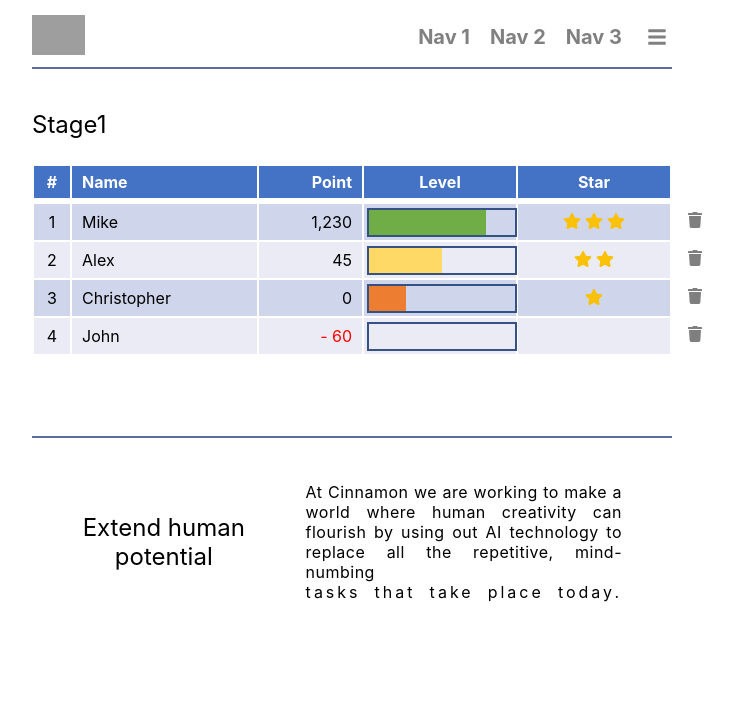
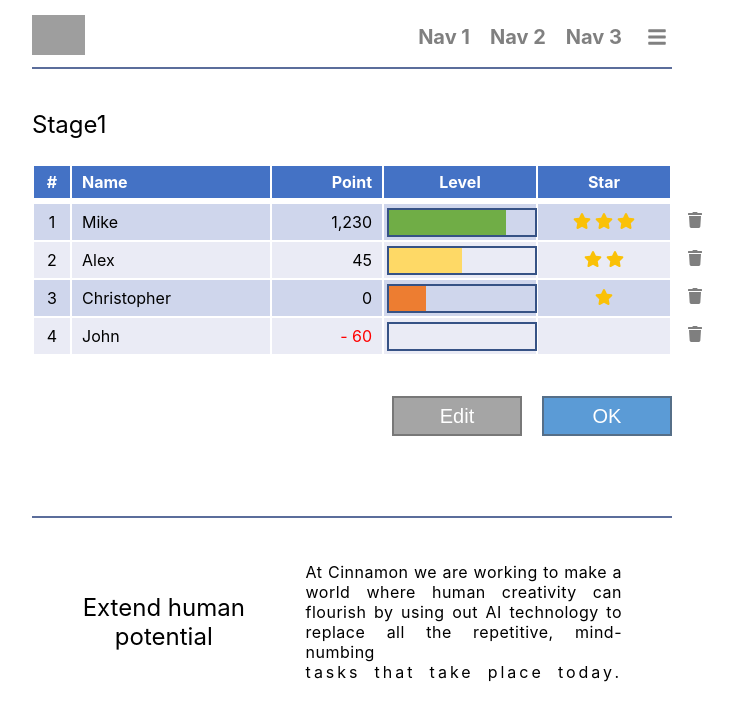
Before and after one commit to lamtronn/cinnamon-test, a React (Create React App) app: page / in a window 1280 px wide. Shown: the top 720 px of the page, without its empty margins (288-1021 px from the left). Built offline with nearby package versions, Linux system fonts and the light colour scheme; grey boxes are pictures that could not be loaded.

Commit message:
Add logic for editing user

```diff
--- a/src/components/Table/Point/Point.js
+++ b/src/components/Table/Point/Point.js
@@ -18,7 +18,9 @@ class Point extends PureComponent {
 
   convertNumber(point) {
     if (point > 1000) {
-      return point.toLocaleString();
+      // point = point.toString();
+      console.log(typeof(point));
+      return point.toLocaleString('en');
     }
     if (point < 0) {
       point = point.toString();
--- /dev/null
+++ b/src/components/Table/Star/Star.css
@@ -0,0 +1 @@
+/* No CSS *//*# sourceMappingURL=Star.css.map */
--- a/src/components/Table/Table.css
+++ b/src/components/Table/Table.css
@@ -41,6 +41,10 @@
   width: 150px;
 }
 
+.table-wrapper .table-container table .table-column-medium {
+  width: 130px;
+}
+
 .table-wrapper .table-container table .table-align-left {
   text-align: left;
   padding: 0 10px 0 10px;
@@ -56,11 +60,41 @@
 }
 
 .table-wrapper .table-container table .table-column-delete {
-  left: 170px;
+  left: 150px;
   -webkit-transform: translateY(-140%);
           transform: translateY(-140%);
   top: 50%;
   position: absolute;
+}
+
+.table-wrapper .table-container table .table-form-input {
+  height: 25px;
+  width: 100%;
+  font-size: 14px;
+}
+
+.table-wrapper .table-container .table-button {
+  margin-top: 40px;
+  text-align: right;
+}
+
+.table-wrapper .table-container .table-button .table-button-edit {
+  height: 40px;
+  width: 130px;
+  color: white;
+  background-color: #a5a5a5;
+  border: 2px solid #787878;
+  font-size: 20px;
+}
+
+.table-wrapper .table-container .table-button .table-button-ok {
+  margin-left: 20px;
+  height: 40px;
+  width: 130px;
+  color: white;
+  background-color: #5b9bd6;
+  border: 2px solid #566f88;
+  font-size: 20px;
 }
 
 .table-wrapper br {
--- a/src/components/Table/Table.js
+++ b/src/components/Table/Table.js
@@ -42,16 +42,33 @@ class Table extends Component {
 					star: 0,
 				},
 			],
+			usersEditing: null,
 			onEdit: false,
 		};
 	}
 
 	onDeleteUser = (id) => {
 		let { users } = this.state;
+		let newUsersArray = [...users];
 		let index = this.findIndex(id);
-		console.log(users);
-		users.splice(index, 1);
-		this.setState({ users: users });
+		newUsersArray.splice(index, 1);
+		console.log(newUsersArray, users);
+		this.setState({ users: newUsersArray });
+	};
+
+	onEditUser = (event, id) => {
+		let { users } = this.state;
+		let index = this.findIndex(id);
+		let newUsersArray = [...users];
+
+		let target = event.target;
+		let name = target.name;
+		let value = target.value;
+		newUsersArray[index][name] = value;
+		this.setState({
+			users: newUsersArray,
+		});
+		console.log(newUsersArray);
 	};
 
 	findIndex = (id) => {
@@ -65,11 +82,15 @@ class Table extends Component {
 		return result;
 	};
 
-	render() {
-		let userList = this.state.users.map((user, index) => {
+	onClickEdit = (param) => {
+		this.setState({ onEdit: param });
+	};
+
+	userList = () =>
+		this.state.users.map((user, index) => {
 			return (
-				<tr>
-					<td className="table-column-small">{user.id}</td>
+				<tr key={user.id}>
+					<td className="table-column-small">{index + 1}</td>
 					<td className="table-align-left">{user.name}</td>
 					<td className="table-align-right">
 						<Point point={user.point} />
@@ -92,6 +113,54 @@ class Table extends Component {
 			);
 		});
 
+	userListEdit = () =>
+		this.state.users.map((user, index) => {
+			return (
+				<tr>
+					<td className="table-column-small">{user.id}</td>
+					<td className="table-align-left">
+						<input
+							type="text"
+							name="name"
+							value={user.name}
+							className="table-form-input"
+							onChange={(event) => this.onEditUser(event, user.id)}
+						/>
+					</td>
+					<td className="table-align-right">
+						<input
+							type="number"
+							name="point"
+							value={user.point}
+							className="table-form-input"
+							onChange={(event) => this.onEditUser(event, user.id)}
+						/>
+					</td>
+					<td>
+						<input
+							type="number"
+							name="level"
+							value={user.level}
+							className="table-form-input"
+							onChange={(event) => this.onEditUser(event, user.id)}
+						/>
+					</td>
+					<td className="table-column-star">
+						<select value={user.star} name="star" onChange={(event) => this.onEditUser(event, user.id)}>
+							<option value={0}>0</option>
+							<option value={1}>1</option>
+							<option value={2}>2</option>
+							<option value={3}>3</option>
+						</select>
+					</td>
+				</tr>
+			);
+		});
+
+	render() {
+		let userList = this.userList();
+		let userListEdit = this.userListEdit();
+
 		return (
 			<div className="table-wrapper">
 				<div className="table-container">
@@ -105,14 +174,27 @@ class Table extends Component {
 								<th className="table-align-left">Name</th>
 								<th className="table-align-right">Point</th>
 								<th className="table-column-big">Level</th>
-								<th className="table-column-big">Star</th>
+								<th className="table-column-medium">Star</th>
 								{/* <th className="table-column-delete"></th> */}
 							</tr>
 							<br />
-							{userList}
+							{this.state.onEdit === false ? userList : userListEdit}
 						</table>
 					</div>
-					<div className="table-buttons"></div>
+					<div className="table-button">
+						<button
+							className="table-button-edit"
+							onClick={() => this.onClickEdit(true)}
+						>
+							Edit
+						</button>
+						<button
+							className="table-button-ok"
+							onClick={() => this.onClickEdit(false)}
+						>
+							OK
+						</button>
+					</div>
 				</div>
 				<hr />
 			</div>
--- a/src/components/Table/Table.scss
+++ b/src/components/Table/Table.scss
@@ -33,6 +33,9 @@
 			.table-column-big {
 				width: 150px;
 			}
+			.table-column-medium {
+				width: 130px;
+			}
 			.table-align-left {
 				text-align: left;
 				padding: 0 10px 0 10px;
@@ -45,11 +48,37 @@
 				position: relative;
 			}
 			.table-column-delete {
-				left: 170px;
+				left: 150px;
 				-ms-transform: translateY(-140%);
 				transform: translateY(-140%);
 				top: 50%;
 				position: absolute;
+			}
+			.table-form-input {
+				height: 25px;
+				width: 100%;
+				font-size: 14px;
+			}
+		}
+		.table-button {
+			margin-top: 40px;
+			text-align: right;
+			.table-button-edit{
+				height: 40px;
+				width: 130px;
+				color: white;
+				background-color: #a5a5a5;
+				border: 2px solid #787878;
+				font-size: 20px;
+			}
+			.table-button-ok{
+				margin-left: 20px;
+				height: 40px;
+				width: 130px;
+				color: white;
+				background-color: #5b9bd6;
+				border: 2px solid #566f88;
+				font-size: 20px;
 			}
 		}
 	}
```
Also changed, not shown: 2 other files (tests, documents, lock files or other folders).
